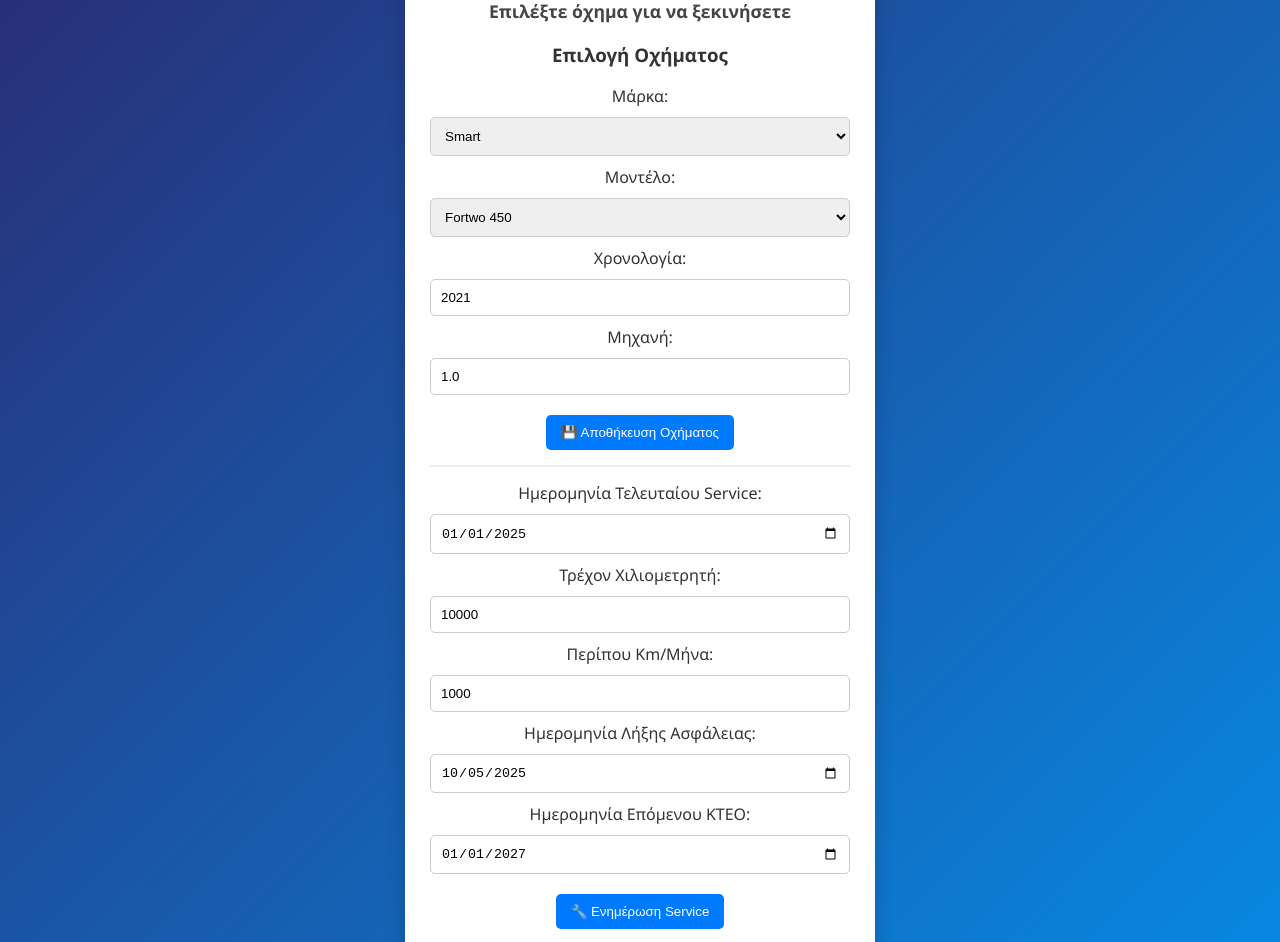
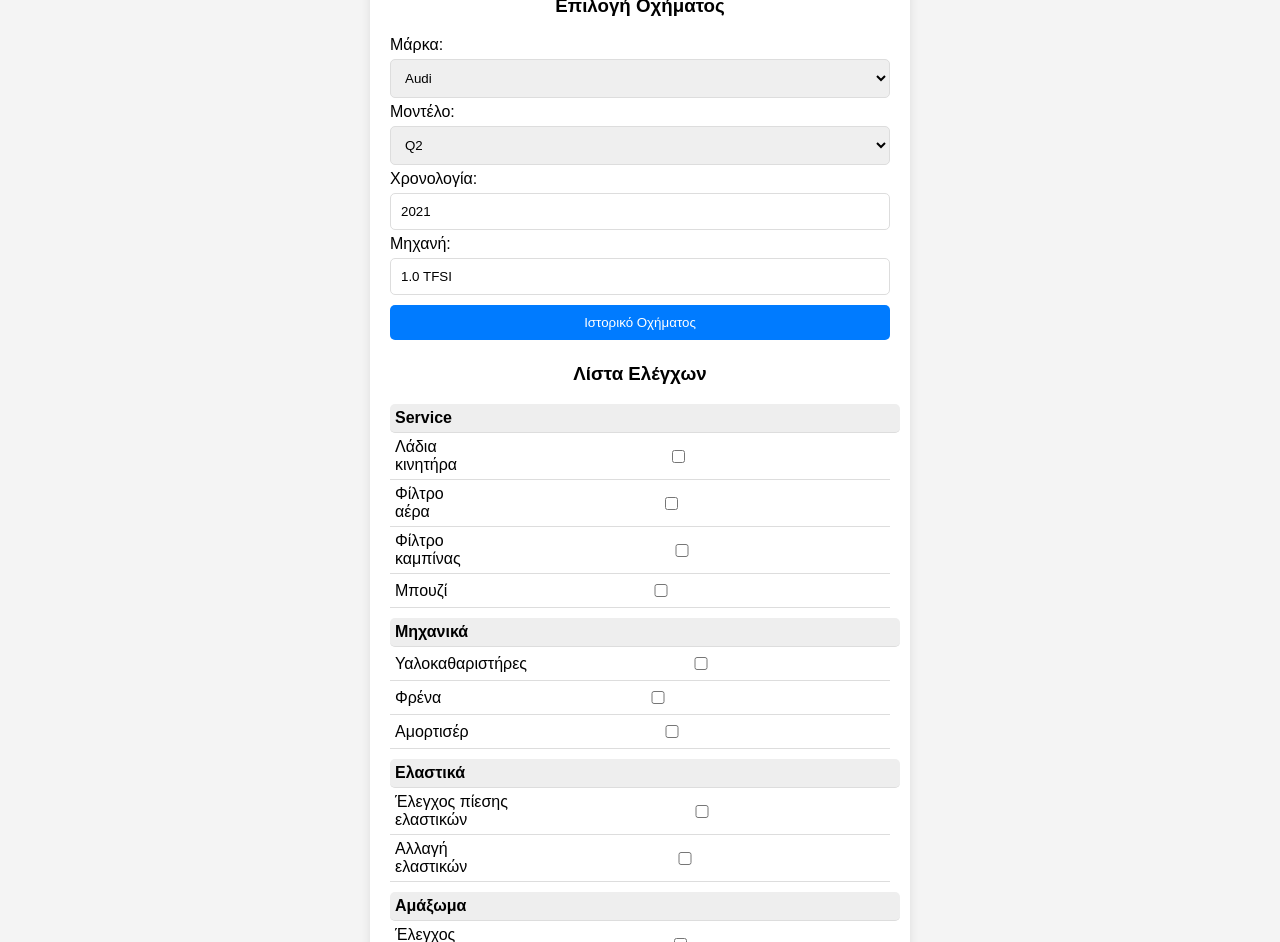
Before and after one commit to mikemihgk/iCar-demo, a plain HTML site: page index.html in a window 1280 px wide. Shown: the part 125-1067 px from the top of the page. Drawn offline with Linux system fonts and the light colour scheme.

Commit message:
index.html

```diff
--- a/index.html
+++ b/index.html
@@ -5,213 +5,173 @@
 <meta name="viewport" content="width=device-width, initial-scale=1.0">
 <title>iCar</title>
 <style>
-    body {
-      font-family: "Segoe UI", Arial, sans-serif;
-      background: linear-gradient(135deg, #2a2a72, #009ffd);
-      color: #333;
-      margin: 0;
-      padding: 20px;
-    }
-
-    .container {
-      background-color: #fff;
-      border-radius: 15px;
-      padding: 25px;
-      max-width: 420px;
-      margin: 0 auto;
-      box-shadow: 0 4px 20px rgba(0,0,0,0.2);
-      text-align: center;
-    }
-
-    h1 {
-      color: #007bff;
-      margin-bottom: 10px;
-    }
-
-    h2 {
-      color: #444;
-      font-size: 1.1em;
-    }
-
-    input, select {
-      width: 100%;
-      padding: 10px;
-      margin: 10px 0;
-      border: 1px solid #ccc;
-      border-radius: 5px;
-      box-sizing: border-box;
-    }
-
-    button {
-      background-color: #007bff;
-      color: #fff;
-      padding: 10px 15px;
-      border: none;
-      border-radius: 5px;
-      cursor: pointer;
-      margin-top: 10px;
-      transition: 0.3s;
-    }
-
-    button:hover {
-      background-color: #0056b3;
-    }
-
-    ul {
-      list-style: none;
-      padding: 0;
-      text-align: left;
-    }
-
-    li {
-      background-color: #f9f9f9;
-      border-radius: 8px;
-      margin-bottom: 8px;
-      border: 1px solid #ddd;
-      display: flex;
-      align-items: center;
-      padding: 8px;
-      font-size: 0.95em;
-      gap: 8px;
-    }
-
-    li input[type="checkbox"] {
-      flex-shrink: 0;
-      width: 18px;
-      height: 18px;
-    }
-
-    li span {
-      display: inline-block;
-      white-space: normal;
-      flex-grow: 1;
-    }
-
-    .warning { color: red; font-weight: bold; }
-    .info { color: green; font-weight: bold; }
-
-    .vehicle-section {
-      border-bottom: 2px solid #eee;
-      margin-bottom: 15px;
-      padding-bottom: 15px;
-    }
-
-    .signature {
-      margin-top: 20px;
-      font-size: 0.8em;
-      color: #666;
-    }
-
-    #savedVehicles {
-      margin-top: 15px;
-      text-align: left;
-    }
-
-    #savedVehicles button {
-      background-color: #555;
-      margin-right: 5px;
-      margin-bottom: 5px;
-    }
-
-    #savedVehicles button:hover {
-      background-color: #222;
-    }
+  body { font-family: Arial, sans-serif; background-color: #f4f4f4; margin:0; padding:20px; text-align:center; }
+  .container { background-color:#fff; border-radius:10px; padding:20px; max-width:500px; margin:0 auto; box-shadow:0 0 10px rgba(0,0,0,0.1); text-align:left; }
+  h1,h2,h3 { text-align:center; }
+  input,select,button { width:100%; padding:10px; margin:5px 0; border-radius:5px; border:1px solid #ddd; box-sizing:border-box; }
+  button { cursor:pointer; background-color:#007bff; color:white; border:none; }
+  button:hover { background-color:#0056b3; }
+  ul { list-style:none; padding:0; }
+  li { padding:5px; border-bottom:1px solid #ddd; display:flex; justify-content:space-between; align-items:center; }
+  .category { font-weight:bold; background:#eee; padding:5px; margin-top:10px; border-radius:5px; width:100%; display:block; }
+  .date { font-size:0.8em; color:#555; margin-left:10px; }
+  .signature { text-align:center; margin-top:20px; color:#888; font-size:0.8em; }
 </style>
 </head>
 <body>
 <div class="container">
-    <h1>🚗 iCar</h1>
-    <h2 id="carDetails">Επιλέξτε όχημα για να ξεκινήσετε</h2>
+  <h1>iCar</h1>
 
-    <div class="vehicle-section">
   <h3>Επιλογή Οχήματος</h3>
-      <label for="brand">Μάρκα:</label>
-      <select id="brand" onchange="updateModels();">
+  <label>Μάρκα:</label>
+  <select id="brand" onchange="updateModels(); updateVehicle();">
+    <option value="Audi">Audi</option>
     <option value="Smart">Smart</option>
-        <option value="Audi">Audi</option>
   </select>
 
-      <label for="model">Μοντέλο:</label>
-      <select id="model"></select>
+  <label>Μοντέλο:</label>
+  <select id="model" onchange="updateVehicle();"></select>
 
-      <label for="year">Χρονολογία:</label>
-      <input type="number" id="year" value="2021" min="1995" max="2035">
+  <label>Χρονολογία:</label>
+  <input type="number" id="year" value="2021" min="2000" max="2030" onchange="updateVehicle();">
 
-      <label for="engine">Μηχανή:</label>
-      <input type="text" id="engine" value="1.0">
+  <label>Μηχανή:</label>
+  <input type="text" id="engine" value="1.0 TFSI" onchange="updateVehicle();">
 
-      <button onclick="saveVehicle()">💾 Αποθήκευση Οχήματος</button>
-    </div>
+  <button onclick="showVehicleHistory()">Ιστορικό Οχήματος</button>
 
-    <div id="savedVehicles"></div>
+  <h3>Λίστα Ελέγχων</h3>
+  <ul id="serviceList"></ul>
 
-    <label for="lastServiceDate">Ημερομηνία Τελευταίου Service:</label>
-    <input type="date" id="lastServiceDate" value="2025-01-01">
-
-    <label for="currentKm">Τρέχον Χιλιομετρητή:</label>
-    <input type="number" id="currentKm" value="10000">
-
-    <label for="monthlyKm">Περίπου Km/Μήνα:</label>
-    <input type="number" id="monthlyKm" value="1000">
-
-    <label for="insuranceDate">Ημερομηνία Λήξης Ασφάλειας:</label>
-    <input type="date" id="insuranceDate" value="2025-10-05">
-
-    <label for="kteoDate">Ημερομηνία Επόμενου ΚΤΕΟ:</label>
-    <input type="date" id="kteoDate" value="2027-01-01">
-
-    <button onclick="updateService()">🔧 Ενημέρωση Service</button>
-
-    <ul id="serviceList">
-      <li><input type="checkbox"><span>Λάδια κινητήρα – κάθε 15.000 km ή 12 μήνες</span></li>
-      <li><input type="checkbox"><span>Φίλτρο αέρα – κάθε 30.000 km</span></li>
-      <li><input type="checkbox"><span>Φίλτρο καμπίνας – κάθε 20.000 km</span></li>
-      <li><input type="checkbox"><span>Φίλτρο καυσίμου – κάθε 40.000 km</span></li>
-      <li><input type="checkbox"><span>Μπουζί – κάθε 60.000 km</span></li>
-      <li><input type="checkbox"><span>Υγρά φρένων – κάθε 2 χρόνια</span></li>
-      <li><input type="checkbox"><span>Ψυκτικό υγρό – κάθε 4 χρόνια</span></li>
-      <li><input type="checkbox"><span>Έλεγχος ιμάντα – κάθε 90.000 km</span></li>
-    </ul>
-
-    <div class="signature">
-      © 2025 iCar | Service & Maintenance Tracker
-    </div>
+  <p class="signature">Developed by Mike</p>
 </div>
 
 <script>
-    function updateModels() {
-      const brand = document.getElementById("brand").value;
-      const modelSelect = document.getElementById("model");
-      modelSelect.innerHTML = "";
-
-      const models = {
-        "Smart": ["Fortwo 450", "Fortwo 451", "Forfour"],
-        "Audi": ["A1", "A3", "A4"]
+// Drop-down μοντέλα
+const modelsByBrand = {
+  'Audi':['Q2','SQ2'],
+  'Smart':['Fortwo 600cc 2000']
 };
 
-      models[brand].forEach(model => {
-        const opt = document.createElement("option");
-        opt.value = model;
-        opt.textContent = model;
-        modelSelect.appendChild(opt);
+// Όλα τα σημεία ελέγχου με κατηγορίες
+const allChecks = [
+  {category:"Service", task:"Λάδια κινητήρα"},
+  {category:"Service", task:"Φίλτρο αέρα"},
+  {category:"Service", task:"Φίλτρο καμπίνας"},
+  {category:"Service", task:"Μπουζί"},
+  {category:"Μηχανικά", task:"Υαλοκαθαριστήρες"},
+  {category:"Μηχανικά", task:"Φρένα"},
+  {category:"Μηχανικά", task:"Αμορτισέρ"},
+  {category:"Ελαστικά", task:"Έλεγχος πίεσης ελαστικών"},
+  {category:"Ελαστικά", task:"Αλλαγή ελαστικών"},
+  {category:"Αμάξωμα", task:"Έλεγχος φώτων"},
+  {category:"Αμάξωμα", task:"Έλεγχος υαλοκαθαριστήρων"},
+  {category:"Έλεγχοι Ασφαλείας", task:"Ασφάλεια"},
+  {category:"Έλεγχοι Ασφαλείας", task:"ΚΤΕΟ"},
+  {category:"Υγρά", task:"Λάδια φρένων"},
+  {category:"Υγρά", task:"Ψυκτικό"},
+];
+
+// Γέμισμα drop-down μοντέλων
+function updateModels(){
+  const brand=document.getElementById('brand').value;
+  const modelSelect=document.getElementById('model');
+  modelSelect.innerHTML='';
+  const models=modelsByBrand[brand]||[];
+  models.forEach(m=>{
+    const option=document.createElement('option');
+    option.value=m; option.textContent=m;
+    modelSelect.appendChild(option);
+  });
+  if(models.length>0) modelSelect.value=models[0];
+}
+
+// Ενημέρωση λίστας οχήματος
+function updateVehicle(){
+  const brand=document.getElementById('brand').value;
+  const model=document.getElementById('model').value;
+  const year=document.getElementById('year').value;
+  const engine=document.getElementById('engine').value;
+  const fullModel=brand+' '+model;
+
+  const serviceList=document.getElementById('serviceList');
+  serviceList.innerHTML='';
+
+  let currentCategory='';
+  allChecks.forEach(c=>{
+    if(c.category!==currentCategory){
+      currentCategory=c.category;
+      const liCat=document.createElement('li');
+      liCat.textContent=currentCategory;
+      liCat.className='category';
+      serviceList.appendChild(liCat);
+    }
+    const li=document.createElement('li');
+    li.innerHTML=`<span>${c.task}</span> <input type="checkbox" onchange="markDone(this)" id="${fullModel}_${c.task.replace(/ /g,'_')}"> <span class="date" id="date_${fullModel}_${c.task.replace(/ /g,'_')}"></span>`;
+    serviceList.appendChild(li);
+  });
+
+  // Επαναφορά από localStorage αν υπάρχει
+  const saved=localStorage.getItem(fullModel);
+  if(saved){
+    const data=JSON.parse(saved);
+    Object.keys(data).forEach(k=>{
+      const cb=document.getElementById(fullModel+'_'+k.replace(/ /g,'_'));
+      const dt=document.getElementById('date_'+fullModel+'_'+k.replace(/ /g,'_'));
+      if(cb && dt){
+        cb.checked=data[k].done;
+        dt.textContent=data[k].date||'';
+      }
     });
   }
-
-    function saveVehicle() {
-      const brand = document.getElementById("brand").value;
-      const model = document.getElementById("model").value;
-      const year = document.getElementById("year").value;
-      const engine = document.getElementById("engine").value;
-
-      document.getElementById("carDetails").textContent =
-        `${brand} ${model} - ${year} (${engine})`;
 }
 
-    function updateService() {
-      alert("✅ Οι πληροφορίες Service ενημερώθηκαν επιτυχώς!");
+// Σήμανση ολοκληρωμένου και αποθήκευση
+function markDone(checkbox){
+  const dateSpan=document.getElementById('date_'+checkbox.id);
+  if(checkbox.checked){
+    const today=new Date();
+    const dd=String(today.getDate()).padStart(2,'0');
+    const mm=String(today.getMonth()+1).padStart(2,'0');
+    const yyyy=today.getFullYear();
+    dateSpan.textContent=`Έγινε: ${dd}/${mm}/${yyyy}`;
+  }else{
+    dateSpan.textContent='';
   }
 
-    updateModels();
+  const brand=document.getElementById('brand').value;
+  const model=document.getElementById('model').value;
+  const fullModel=brand+' '+model;
+
+  const checkboxes=document.querySelectorAll('#serviceList input[type=checkbox]');
+  const saveData={};
+  checkboxes.forEach(cb=>{
+    const dt=document.getElementById('date_'+cb.id);
+    const taskName=cb.id.split('_').slice(1).join(' ').replace(/_/g,' ');
+    saveData[taskName]={done:cb.checked, date:dt.textContent};
+  });
+  localStorage.setItem(fullModel, JSON.stringify(saveData));
+}
+
+// Εμφάνιση ιστορικού οχήματος
+function showVehicleHistory(){
+  const brand=document.getElementById('brand').value;
+  const model=document.getElementById('model').value;
+  const fullModel=brand+' '+model;
+  const saved=localStorage.getItem(fullModel);
+  if(saved){
+    const data=JSON.parse(saved);
+    let msg='Ιστορικό '+fullModel+':\n';
+    Object.keys(data).forEach(k=>{
+      msg+=`${k}: ${data[k].done?'✅':'❌'} ${data[k].date||''}\n`;
+    });
+    alert(msg);
+  }else{
+    alert('Δεν υπάρχει ιστορικό για '+fullModel);
+  }
+}
+
+window.onload=function(){ updateModels(); updateVehicle(); };
 </script>
 </body>
 </html>
```
Lines whose indentation alone changed are shown as unchanged.
